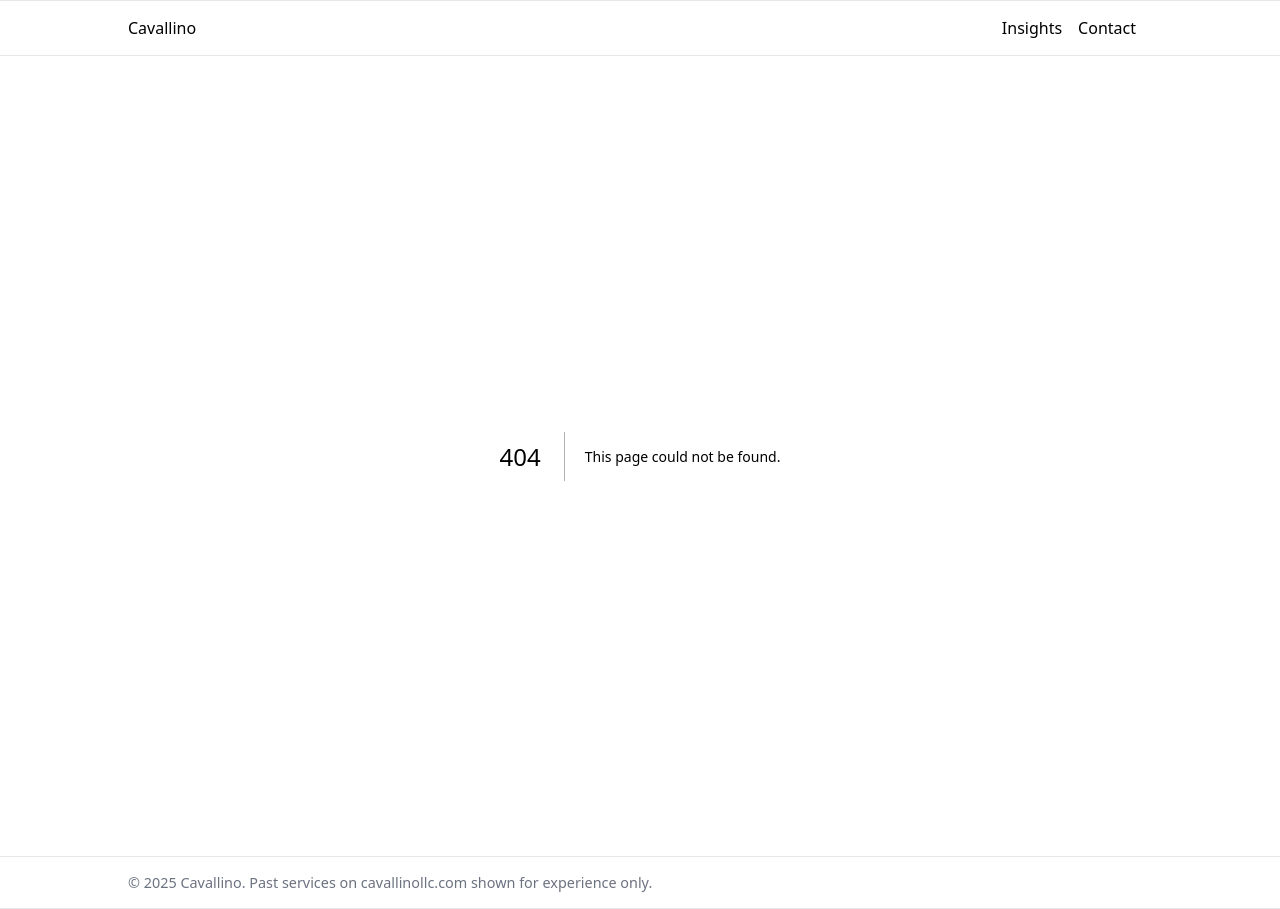
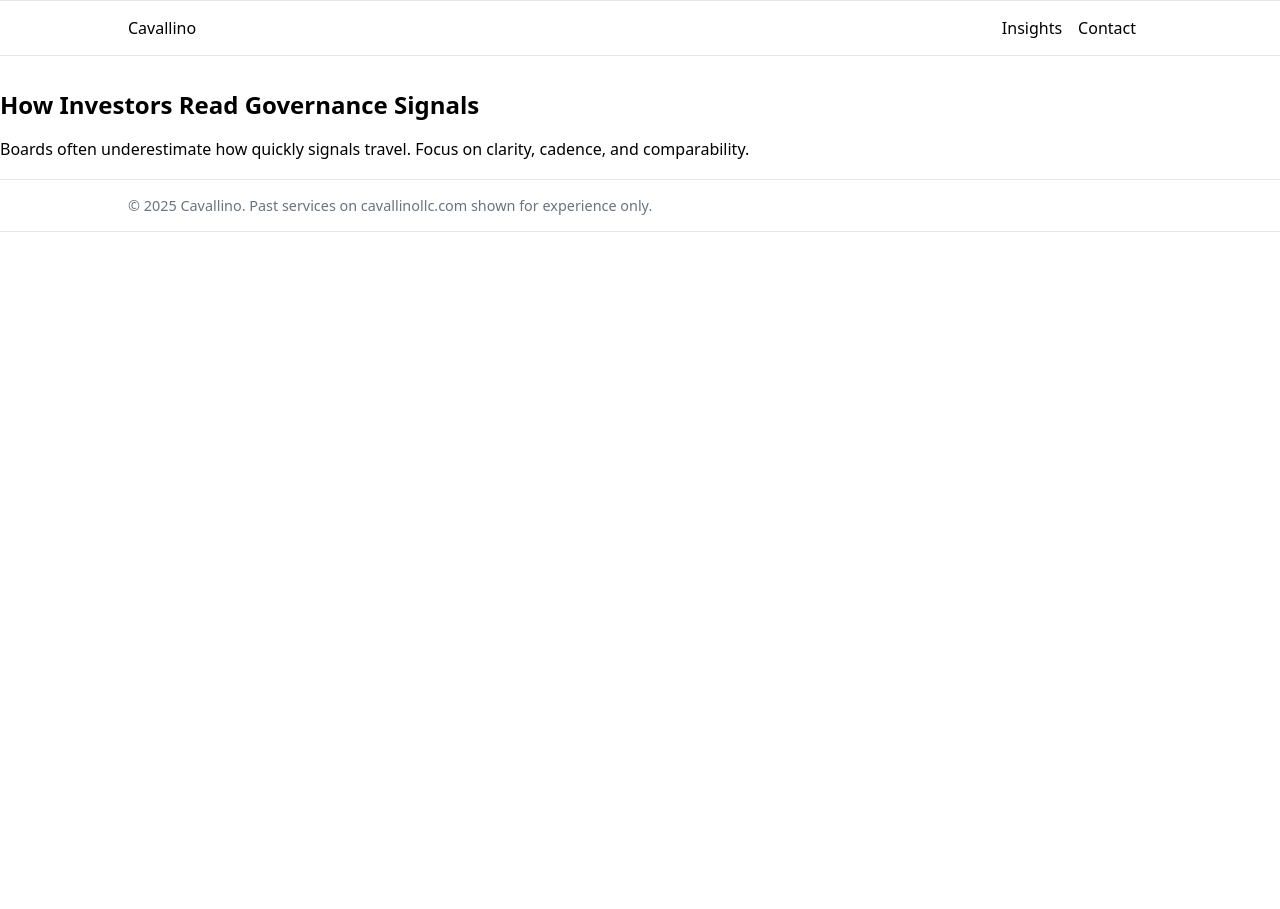
Before and after one commit to jrittenhouse56-design/cavallino-site, a Next.js app: page /insights/how-investors-read-governance-signals in a window 1280 px wide. Before the commit this address had no page. After the commit the page ends 800 px from the top, so only its background shows below. Built offline with nearby package versions, Linux system fonts and the light colour scheme.

Commit message:
Create page.mdx

```diff
--- /dev/null
+++ b/app/insights/how-investors-read-governance-signals/page.mdx
@@ -0,0 +1,10 @@
+export const metadata = {
+  title: 'How Investors Read Governance Signals',
+  description: 'A pragmatic lens for boards',
+  date: '2025-01-05',
+  slug: 'how-investors-read-governance-signals'
+}
+
+## How Investors Read Governance Signals
+
+Boards often underestimate how quickly signals travel. Focus on clarity, cadence, and comparability.
```
